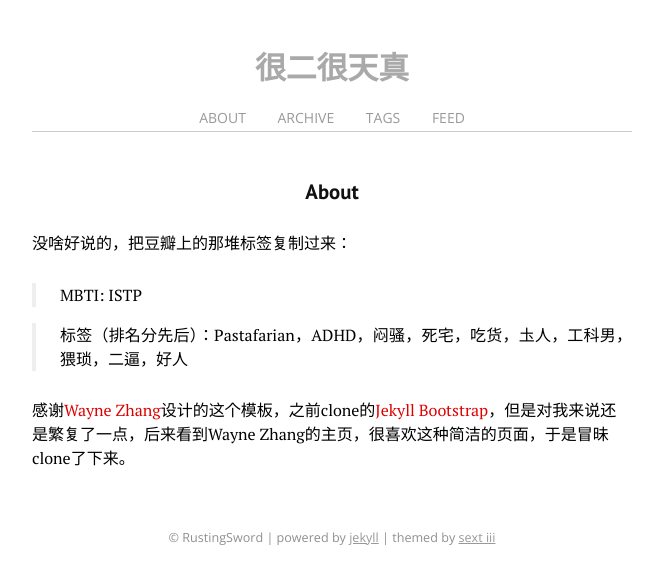
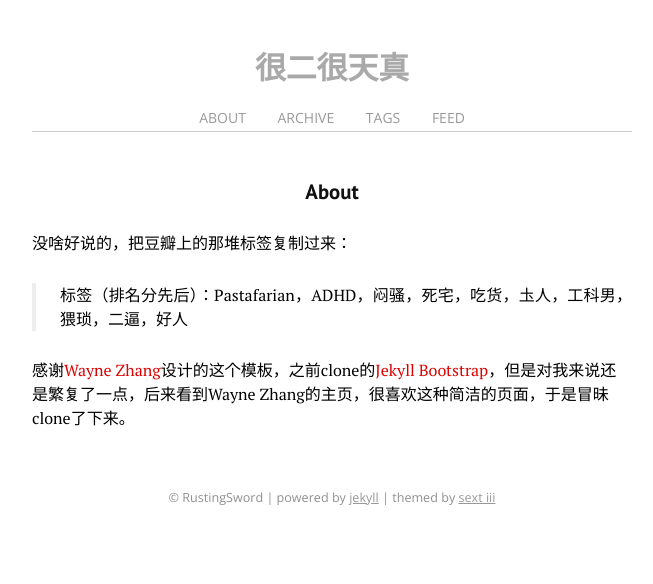
Before and after one commit to RustingSword/rustingsword.github.com, a Jekyll site: the page built from about.md, in a window 1280 px wide. Shown: the top 584 px of the page, without its empty margins (308-961 px from the left). Built offline with Jekyll 4.4.1, drawn with Linux system fonts in a browser that asks for light colours; Markdown is read by kramdown in place of the engine named in the settings; comment, search, counter and statistics services are not loaded.

Commit message:
update about

```diff
--- a/about.md
+++ b/about.md
@@ -5,8 +5,6 @@ comment: true
 ---
 没啥好说的，把豆瓣上的那堆标签复制过来：
 
->MBTI: ISTP
-
 >标签（排名分先后）：Pastafarian，ADHD，闷骚，死宅，吃货，圡人，工科男，猥琐，二逼，好人
 
 感谢[Wayne Zhang](http://lhzhang.com/)设计的这个模板，之前clone的[Jekyll Bootstrap](https://github.com/plusjade/jekyll-bootstrap)，但是对我来说还是繁复了一点，后来看到Wayne Zhang的主页，很喜欢这种简洁的页面，于是冒昧clone了下来。
```
